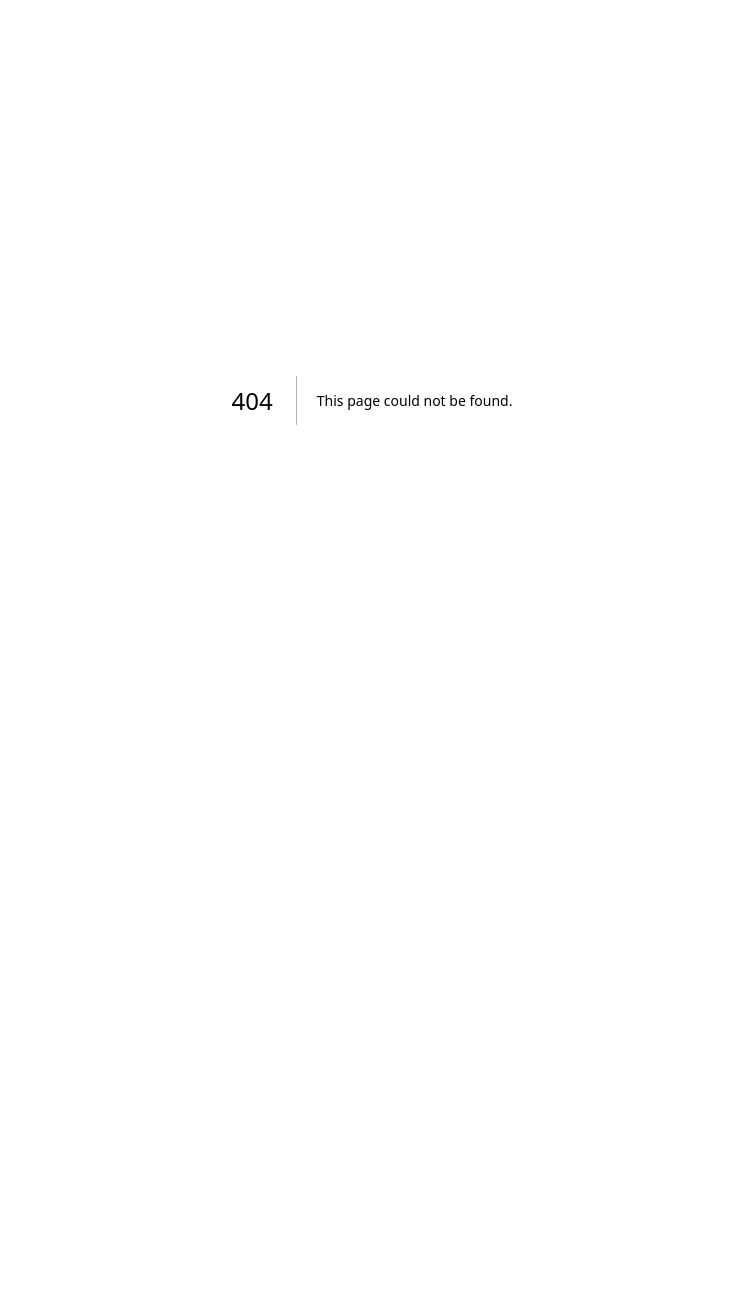
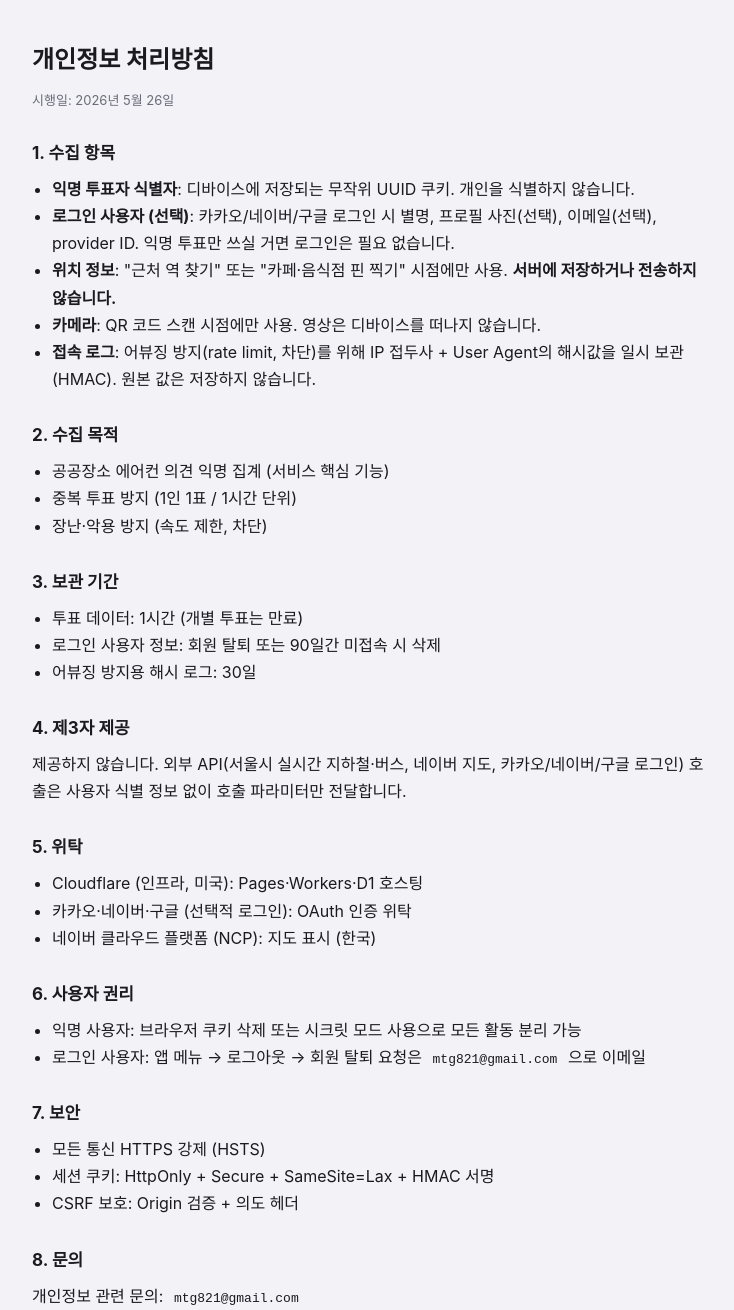
Before and after one commit to taegyumin/aircon-democracy, a Next.js app in the folder apps/web/: page /privacy in a window 1280 px wide. Before the commit this address had no page. Shown: the whole page, without its empty margins (268-1002 px from the left). Before the commit the page ends 800 px from the top, so only its background shows below. Built offline with nearby package versions, Linux system fonts and the light colour scheme; a web font is replaced by a local one.

Commit message:
web: port /privacy as Next.js page (SSG)

```diff
--- /dev/null
+++ b/apps/web/src/app/privacy/page.tsx
@@ -0,0 +1,85 @@
+import type { Metadata } from 'next';
+
+export const metadata: Metadata = {
+  title: '개인정보 처리방침 — 에어컨 민주주의',
+  alternates: { canonical: '/privacy' },
+  robots: { index: true, follow: true },
+};
+
+const styles = {
+  body: {
+    maxWidth: 720,
+    margin: '40px auto',
+    padding: '0 20px',
+    lineHeight: 1.7,
+    color: '#1A1A1F',
+  } as const,
+  h1: { fontSize: 24, marginBottom: 8 } as const,
+  updated: { color: '#6B6B7A', fontSize: 13, marginBottom: 28 } as const,
+  h2: { fontSize: 17, marginTop: 28, marginBottom: 8 } as const,
+  ul: { paddingLeft: 20 } as const,
+  code: {
+    background: '#F2F2F7',
+    padding: '2px 6px',
+    borderRadius: 4,
+    fontSize: 13,
+  } as const,
+};
+
+export default function PrivacyPage() {
+  return (
+    <main style={styles.body}>
+      <h1 style={styles.h1}>개인정보 처리방침</h1>
+      <p style={styles.updated}>시행일: 2026년 5월 26일</p>
+
+      <h2 style={styles.h2}>1. 수집 항목</h2>
+      <ul style={styles.ul}>
+        <li><b>익명 투표자 식별자</b>: 디바이스에 저장되는 무작위 UUID 쿠키. 개인을 식별하지 않습니다.</li>
+        <li><b>로그인 사용자 (선택)</b>: 카카오/네이버/구글 로그인 시 별명, 프로필 사진(선택), 이메일(선택), provider ID. 익명 투표만 쓰실 거면 로그인은 필요 없습니다.</li>
+        <li><b>위치 정보</b>: "근처 역 찾기" 또는 "카페·음식점 핀 찍기" 시점에만 사용. <b>서버에 저장하거나 전송하지 않습니다.</b></li>
+        <li><b>카메라</b>: QR 코드 스캔 시점에만 사용. 영상은 디바이스를 떠나지 않습니다.</li>
+        <li><b>접속 로그</b>: 어뷰징 방지(rate limit, 차단)를 위해 IP 접두사 + User Agent의 해시값을 일시 보관 (HMAC). 원본 값은 저장하지 않습니다.</li>
+      </ul>
+
+      <h2 style={styles.h2}>2. 수집 목적</h2>
+      <ul style={styles.ul}>
+        <li>공공장소 에어컨 의견 익명 집계 (서비스 핵심 기능)</li>
+        <li>중복 투표 방지 (1인 1표 / 1시간 단위)</li>
+        <li>장난·악용 방지 (속도 제한, 차단)</li>
+      </ul>
+
+      <h2 style={styles.h2}>3. 보관 기간</h2>
+      <ul style={styles.ul}>
+        <li>투표 데이터: 1시간 (개별 투표는 만료)</li>
+        <li>로그인 사용자 정보: 회원 탈퇴 또는 90일간 미접속 시 삭제</li>
+        <li>어뷰징 방지용 해시 로그: 30일</li>
+      </ul>
+
+      <h2 style={styles.h2}>4. 제3자 제공</h2>
+      <p>제공하지 않습니다. 외부 API(서울시 실시간 지하철·버스, 네이버 지도, 카카오/네이버/구글 로그인) 호출은 사용자 식별 정보 없이 호출 파라미터만 전달합니다.</p>
+
+      <h2 style={styles.h2}>5. 위탁</h2>
+      <ul style={styles.ul}>
+        <li>Cloudflare (인프라, 미국): Pages·Workers·D1 호스팅</li>
+        <li>카카오·네이버·구글 (선택적 로그인): OAuth 인증 위탁</li>
+        <li>네이버 클라우드 플랫폼 (NCP): 지도 표시 (한국)</li>
+      </ul>
+
+      <h2 style={styles.h2}>6. 사용자 권리</h2>
+      <ul style={styles.ul}>
+        <li>익명 사용자: 브라우저 쿠키 삭제 또는 시크릿 모드 사용으로 모든 활동 분리 가능</li>
+        <li>로그인 사용자: 앱 메뉴 → 로그아웃 → 회원 탈퇴 요청은 <code style={styles.code}>mtg821@gmail.com</code> 으로 이메일</li>
+      </ul>
+
+      <h2 style={styles.h2}>7. 보안</h2>
+      <ul style={styles.ul}>
+        <li>모든 통신 HTTPS 강제 (HSTS)</li>
+        <li>세션 쿠키: HttpOnly + Secure + SameSite=Lax + HMAC 서명</li>
+        <li>CSRF 보호: Origin 검증 + 의도 헤더</li>
+      </ul>
+
+      <h2 style={styles.h2}>8. 문의</h2>
+      <p>개인정보 관련 문의: <code style={styles.code}>mtg821@gmail.com</code></p>
+    </main>
+  );
+}
```
